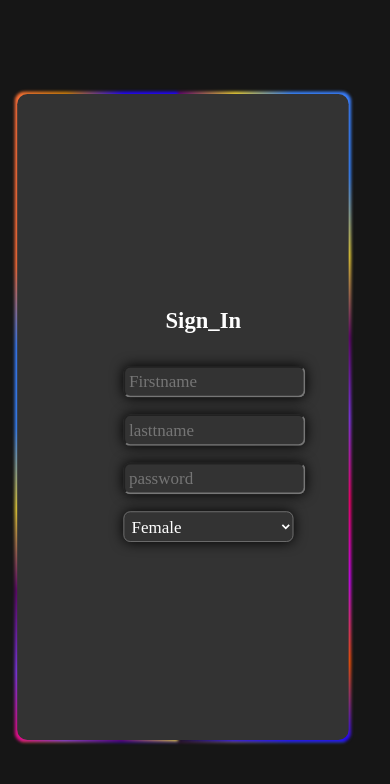
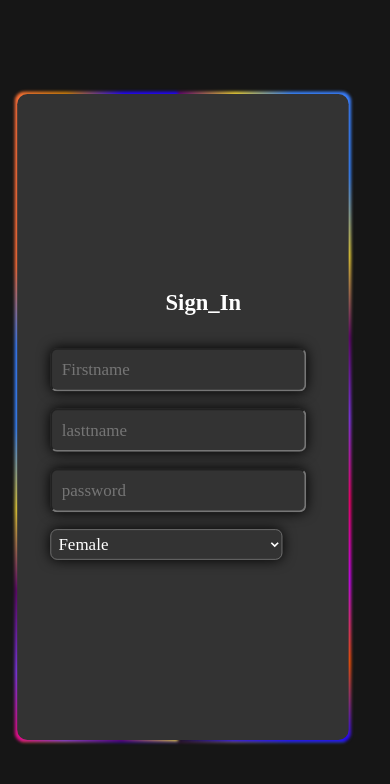
Before and after one commit to Benolinks/pretty_signin, a plain HTML site: page index.html in a window 390 px wide. Drawn offline with Linux system fonts and the light colour scheme.

Commit message:
continious improvement

```diff
--- a/index.html
+++ b/index.html
@@ -167,10 +167,16 @@
 
         .input,
         .select {
-            width: calc(60vw, 7px);
+            width: 70vw;
 
-            margin-left: -70px;
-            margin-right: -20px;
+            margin-left: -40vw;
+            margin-right: -30px;
+
+        }
+
+
+        .input{
+            padding: 12px;
         }
 
 
```
